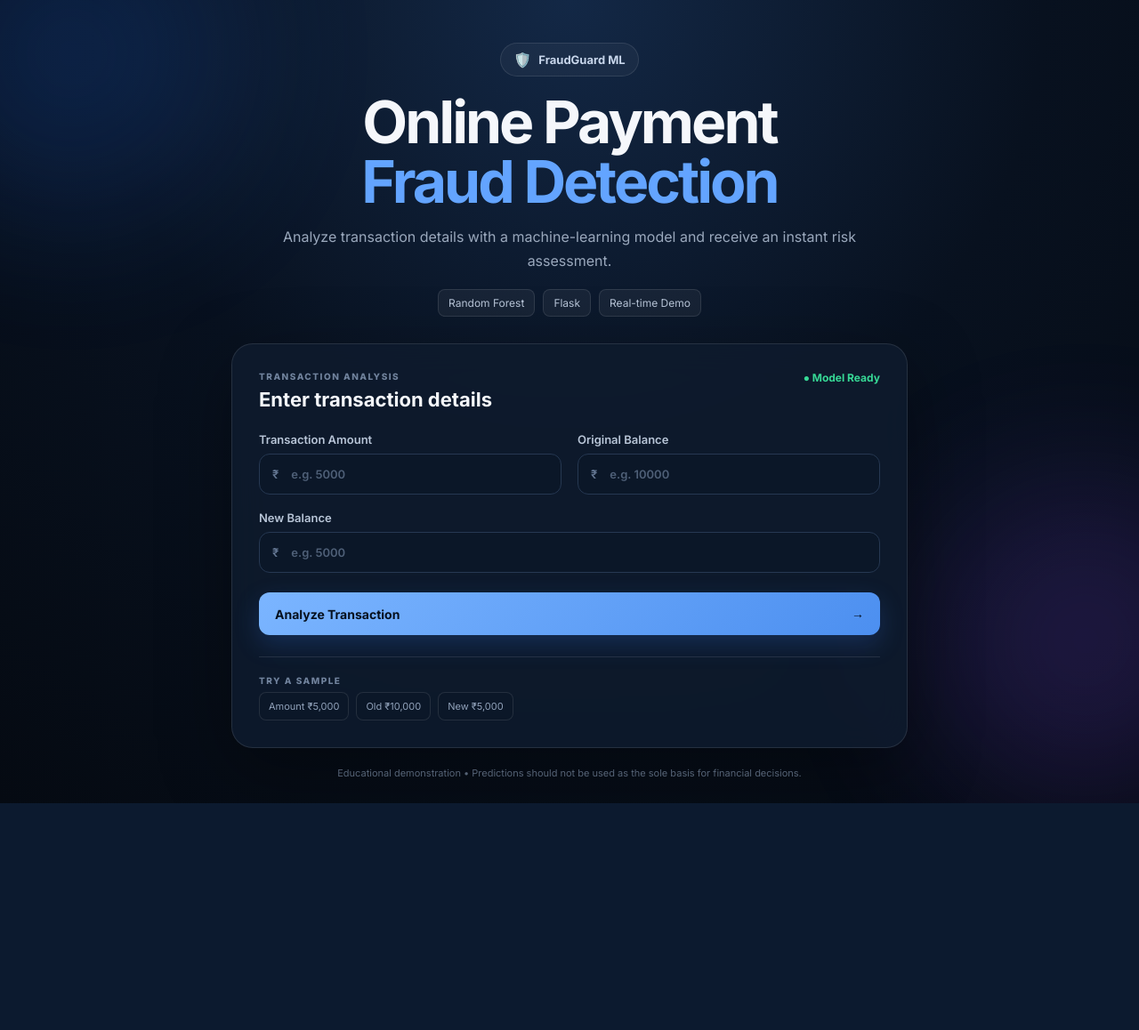
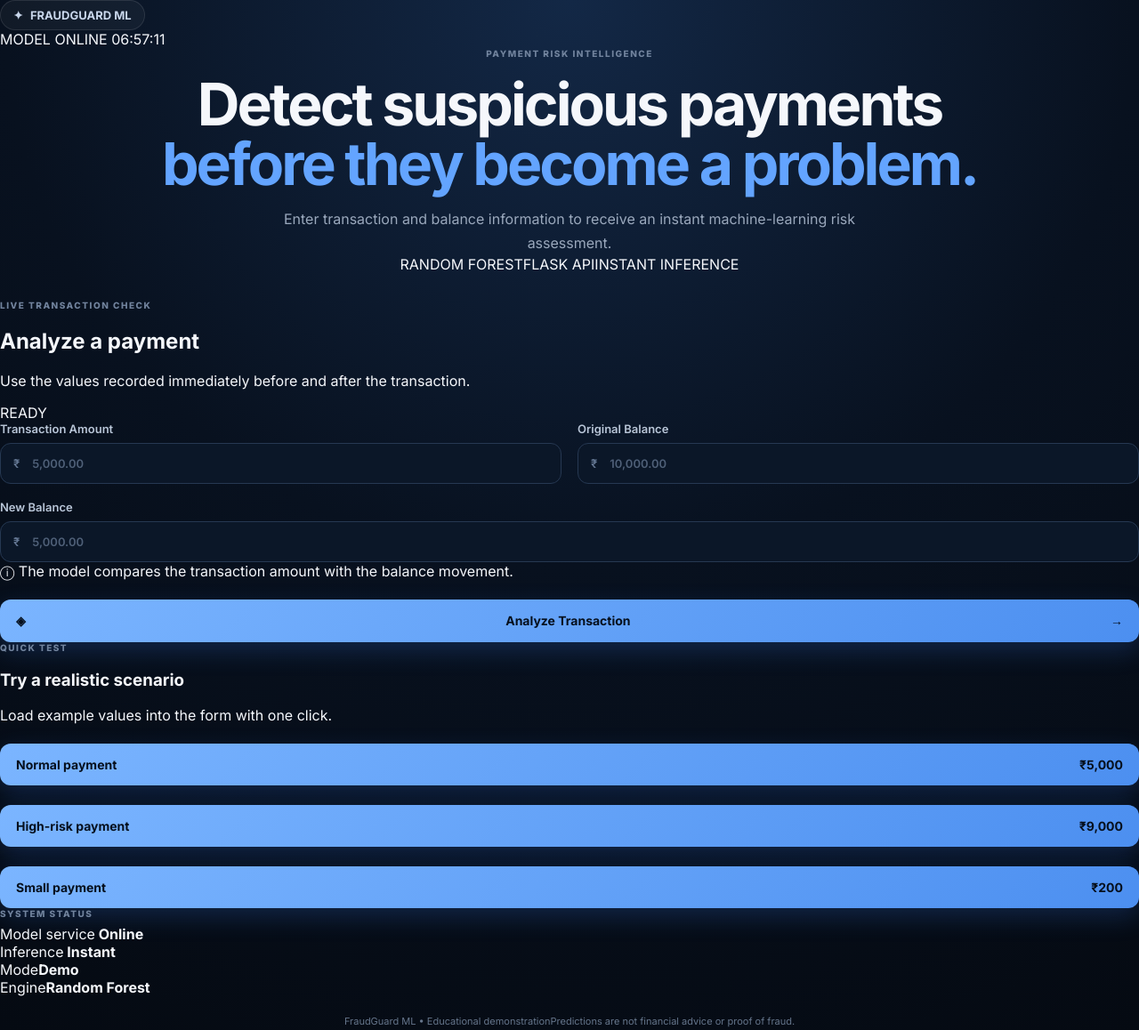
Before and after one commit to Jaswanth-36/online-payment-fraud-detection-ml, a Flask app: page / in a window 1280 px wide. Shown: the whole page at 89% size. Before the commit the page ends 903 px from the top, so only its background shows below. Run offline with Flask 3, Linux system fonts and the light colour scheme.

Commit message:
feat: upgrade fraud detection dashboard UI

```diff
--- a/app/templates/index.html
+++ b/app/templates/index.html
@@ -3,63 +3,119 @@
 <head>
     <meta charset="UTF-8">
     <meta name="viewport" content="width=device-width, initial-scale=1.0">
-    <title>FraudGuard | Online Payment Fraud Detection</title>
+    <meta name="description" content="FraudGuard ML - Online payment fraud detection demonstration">
+    <title>FraudGuard ML | Payment Risk Intelligence</title>
     <link rel="stylesheet" href="{{ url_for('static', filename='style.css') }}">
 </head>
 <body>
-    <div class="background-glow glow-one"></div>
-    <div class="background-glow glow-two"></div>
+    <div class="ambient ambient-one"></div>
+    <div class="ambient ambient-two"></div>
+    <div class="grid-overlay"></div>
 
-    <main class="shell">
+    <main class="page">
+        <header class="topbar">
+            <div class="brand"><span class="brand-mark">✦</span><span>FRAUDGUARD <b>ML</b></span></div>
+            <div class="live-status"><span class="live-dot"></span> MODEL ONLINE <span class="divider"></span><span id="liveClock">--:--:--</span></div>
+        </header>
+
         <section class="hero">
-            <div class="brand"><span class="brand-icon">🛡️</span> FraudGuard ML</div>
-            <h1>Online Payment<br><span>Fraud Detection</span></h1>
-            <p>Analyze transaction details with a machine-learning model and receive an instant risk assessment.</p>
-            <div class="badges">
-                <span>Random Forest</span><span>Flask</span><span>Real-time Demo</span>
-            </div>
+            <div class="eyebrow hero-eyebrow">PAYMENT RISK INTELLIGENCE</div>
+            <h1>Detect suspicious payments<br><span>before they become a problem.</span></h1>
+            <p>Enter transaction and balance information to receive an instant machine-learning risk assessment.</p>
+            <div class="tech-row"><span>RANDOM FOREST</span><span>FLASK API</span><span>INSTANT INFERENCE</span></div>
         </section>
 
-        <section class="card">
-            <div class="card-heading">
-                <div><p class="eyebrow">TRANSACTION ANALYSIS</p><h2>Enter transaction details</h2></div>
-                <div class="status-dot">● Model Ready</div>
+        <section class="dashboard">
+            <div class="analysis-card glass-card">
+                <div class="card-head">
+                    <div>
+                        <div class="eyebrow">LIVE TRANSACTION CHECK</div>
+                        <h2>Analyze a payment</h2>
+                        <p>Use the values recorded immediately before and after the transaction.</p>
+                    </div>
+                    <div class="model-pill"><span></span> READY</div>
                 </div>
 
-            <form action="{{ url_for('predict') }}" method="post">
+                <form id="transactionForm" action="{{ url_for('predict') }}" method="post">
                     <div class="field-grid">
-                    <label>Transaction Amount
-                        <div class="input-wrap"><span>₹</span><input name="amount" type="number" min="0" step="0.01" placeholder="e.g. 5000" required value="{{ form_data.get('amount', '') if form_data else '' }}"></div>
+                        <label>
+                            <span class="field-label">Transaction Amount</span>
+                            <div class="input-wrap"><span class="currency">₹</span><input name="amount" type="number" min="0" step="0.01" placeholder="5,000.00" required value="{{ form_data.get('amount', '') if form_data else '' }}"></div>
                         </label>
-                    <label>Original Balance
-                        <div class="input-wrap"><span>₹</span><input name="oldbalanceOrg" type="number" min="0" step="0.01" placeholder="e.g. 10000" required value="{{ form_data.get('oldbalanceOrg', '') if form_data else '' }}"></div>
+                        <label>
+                            <span class="field-label">Original Balance</span>
+                            <div class="input-wrap"><span class="currency">₹</span><input name="oldbalanceOrg" type="number" min="0" step="0.01" placeholder="10,000.00" required value="{{ form_data.get('oldbalanceOrg', '') if form_data else '' }}"></div>
                         </label>
-                    <label class="full">New Balance
-                        <div class="input-wrap"><span>₹</span><input name="newbalanceOrig" type="number" min="0" step="0.01" placeholder="e.g. 5000" required value="{{ form_data.get('newbalanceOrig', '') if form_data else '' }}"></div>
+                        <label class="full">
+                            <span class="field-label">New Balance</span>
+                            <div class="input-wrap"><span class="currency">₹</span><input name="newbalanceOrig" type="number" min="0" step="0.01" placeholder="5,000.00" required value="{{ form_data.get('newbalanceOrig', '') if form_data else '' }}"></div>
                         </label>
                     </div>
-                <button type="submit"><span>Analyze Transaction</span><span>→</span></button>
+                    <div class="balance-note"><span>ⓘ</span> The model compares the transaction amount with the balance movement.</div>
+                    <button id="analyzeButton" type="submit"><span class="button-icon">◈</span><span>Analyze Transaction</span><span class="button-arrow">→</span></button>
                 </form>
 
                 {% if prediction_text %}
                 <div class="result {{ result_class }}">
+                    <div class="result-top">
                         <div class="result-icon">{% if result_class == 'danger' %}⚠{% else %}✓{% endif %}</div>
-                <div><p class="eyebrow">MODEL RESULT</p><h3>{{ prediction_text }}</h3>
-                {% if probability is not none %}<p>Estimated fraud probability: <strong>{{ "%.2f"|format(probability) }}%</strong></p>{% endif %}</div>
+                        <div><div class="eyebrow">MODEL DECISION</div><h3>{{ prediction_text }}</h3></div>
+                    </div>
+                    {% if probability is not none %}
+                    <div class="risk-row"><span>Fraud probability</span><strong>{{ "%.2f"|format(probability) }}%</strong></div>
+                    <div class="risk-track"><div class="risk-fill" style="width: {{ probability }}%"></div></div>
+                    {% endif %}
+                    <div class="result-meta"><span>Analysis completed</span><span id="resultTime">Just now</span></div>
                 </div>
                 {% endif %}
 
                 {% if error %}<div class="error">⚠ {{ error }}</div>{% endif %}
+            </div>
 
-            <div class="examples">
-                <p class="eyebrow">TRY A SAMPLE</p>
-                <div class="sample-row">
-                    <span>Amount ₹5,000</span><span>Old ₹10,000</span><span>New ₹5,000</span>
+            <aside class="side-panel">
+                <div class="side-card glass-card">
+                    <div class="eyebrow">QUICK TEST</div>
+                    <h3>Try a realistic scenario</h3>
+                    <p>Load example values into the form with one click.</p>
+                    <button class="sample-btn" type="button" data-amount="5000" data-old="10000" data-new="5000"><span>Normal payment</span><b>₹5,000</b></button>
+                    <button class="sample-btn" type="button" data-amount="9000" data-old="10000" data-new="1000"><span>High-risk payment</span><b>₹9,000</b></button>
+                    <button class="sample-btn" type="button" data-amount="200" data-old="5000" data-new="4800"><span>Small payment</span><b>₹200</b></button>
                 </div>
+
+                <div class="side-card glass-card system-card">
+                    <div class="eyebrow">SYSTEM STATUS</div>
+                    <div class="status-line"><span>Model service</span><b><i></i> Online</b></div>
+                    <div class="status-line"><span>Inference</span><b><i></i> Instant</b></div>
+                    <div class="status-line"><span>Mode</span><b>Demo</b></div>
+                    <div class="status-line"><span>Engine</span><b>Random Forest</b></div>
                 </div>
+            </aside>
         </section>
 
-        <footer>Educational demonstration • Predictions should not be used as the sole basis for financial decisions.</footer>
+        <footer><span>FraudGuard ML • Educational demonstration</span><span>Predictions are not financial advice or proof of fraud.</span></footer>
     </main>
+
+    <script>
+        const clock = document.getElementById('liveClock');
+        const updateClock = () => clock.textContent = new Date().toLocaleTimeString([], {hour12: false});
+        updateClock();
+        setInterval(updateClock, 1000);
+
+        document.querySelectorAll('.sample-btn').forEach(button => {
+            button.addEventListener('click', () => {
+                document.querySelector('[name="amount"]').value = button.dataset.amount;
+                document.querySelector('[name="oldbalanceOrg"]').value = button.dataset.old;
+                document.querySelector('[name="newbalanceOrig"]').value = button.dataset.new;
+                document.querySelector('[name="amount"]').focus();
+            });
+        });
+
+        const form = document.getElementById('transactionForm');
+        const analyzeButton = document.getElementById('analyzeButton');
+        form.addEventListener('submit', () => {
+            analyzeButton.classList.add('loading');
+            analyzeButton.querySelector('span:nth-child(2)').textContent = 'Analyzing transaction...';
+        });
+    </script>
 </body>
 </html>
```
Lines whose indentation alone changed are shown as unchanged.
